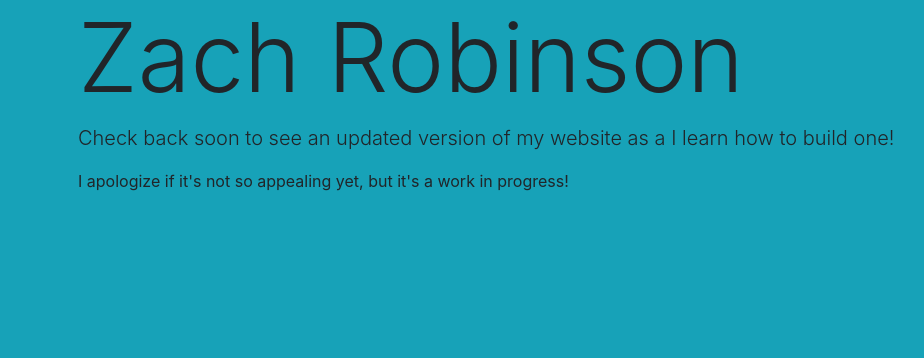
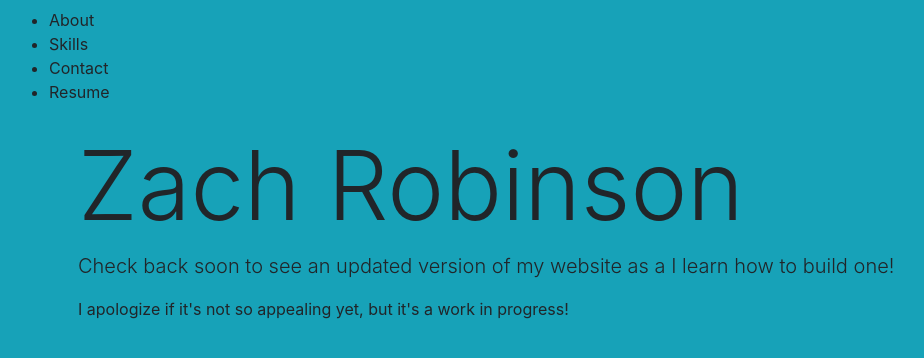
Before and after one commit to zachtrobinson/Website, a plain HTML site: page index.html in a window 1280 px wide. Shown: the whole page, without its empty margins (7-931 px from the left). Drawn offline with nearby package versions, Linux system fonts and the light colour scheme.

Commit message:
added nav list to index

```diff
--- a/index.html
+++ b/index.html
@@ -11,6 +11,14 @@
     <link rel="stylesheet" href="https://maxcdn.bootstrapcdn.com/bootstrap/4.0.0-alpha.2/css/bootstrap.min.css" integrity="sha384-y3tfxAZXuh4HwSYylfB+J125MxIs6mR5FOHamPBG064zB+AFeWH94NdvaCBm8qnd" crossorigin="anonymous">
   </head>
   <body class="bg-info">
+    <div class="navbar">
+      <ul>
+        <li>About</li>
+        <li>Skills</li>
+        <li>Contact</li>
+        <li>Resume</li>
+      </ul>
+    </div>
     <div class="container text-xs-center">
       <h1 class="display-1 m-t-3">Zach Robinson</h1>
       <p class="lead">Check back soon to see an updated version of my website as a I learn how to build one!</p>
```
